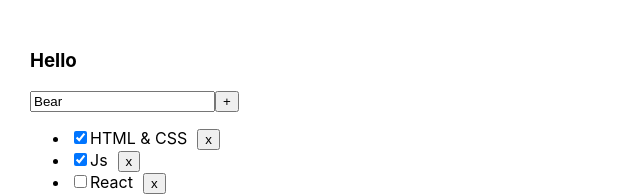
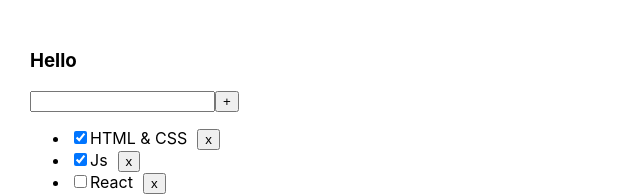
Before and after one commit to Dimkysy/repeat-todolist-lushci, a React (Create React App) app: page / in a window 1280 px wide. Shown: the top 196 px of the page, without its empty margins (0-640 px from the left). Built offline with nearby package versions, Linux system fonts and the light colour scheme.

Commit message:
repeat 2 lesson 3

```diff
--- a/src/App.tsx
+++ b/src/App.tsx
@@ -21,10 +21,7 @@ function App() {
     }
 
     function addTask (title:string) {
-        let task = {id:v1(), title:title, isDone:false}
-        let newTask = [task, ...tasks]
-        setTasks(newTask)
-
+        setTasks([{id:v1(), title:title, isDone:false}, ...tasks])
     }
 
 
--- a/src/Todolist.tsx
+++ b/src/Todolist.tsx
@@ -1,51 +1,76 @@
-import React, {useState} from "react";
+import React, {ChangeEvent, useState} from "react";
 import {FilterValuesType} from "./App";
 
 
 type TaskType = {
-    id:string
-    title:string
-    isDone:boolean
+    id: string
+    title: string
+    isDone: boolean
 }
 
 
 type PropsType = {
-    title:string
-    task:Array<TaskType>
-    removeTask:(id:string) => void
-    chengeFileter : (value : FilterValuesType) => void
-    addTask: (title:string) => void
+    title: string
+    task: Array<TaskType>
+    removeTask: (id: string) => void
+    chengeFileter: (value: FilterValuesType) => void
+    addTask: (title: string) => void
 }
 
-export function Todolist(props:PropsType) {
+export function Todolist(props: PropsType) {
 
 
-    let [title, setTitle] = useState("Bear")
+    let [title, setTitle] = useState("")
+
+    let addTask = () => {
+        props.addTask(title)
+        setTitle("")
+    }
+
+    const onChangeHandler = (e: ChangeEvent<HTMLInputElement>) => {
+        setTitle(e.currentTarget.value)
+    }
+    // @ts-ignore
+    const onKeyPressHandler = (e: KeyboardEvent<HTMLInputElement>) => {
+        if (e.charCode === 13) {
+            addTask()
+        }
+    }
+
+    const onAllHandler = () =>  props.chengeFileter("all")
+    const onActiveHandler = () => props.chengeFileter("active")
+    const onCompletedHandler = () => props.chengeFileter("completed")
+
 
     return (
-
         <div>
             <h3>{props.title}</h3>
             <div>
-                <input value={title}/>
-                <button onClick={()=> props.addTask(title)} >+</button>
+                <input value={title}
+                       onChange={onChangeHandler}
+                       onKeyPress={onKeyPressHandler}
+                />
+                <button onClick={addTask}>+</button>
             </div>
             <ul>
 
                 {
-                    props.task.map( t => <li key={t.id}>
-                            <input type="checkbox" checked={t.isDone}/>
-                            <span>{t.title}</span>
-                            <button className="buttonDell" type="button" onClick = {()=> props.removeTask(t.id)} >x</button>
-                    </li>
-                    )
+                    props.task.map(t => {
+                        const onClickHandler = () => props.removeTask(t.id)
+                        return (
+                            <li key={t.id}>
+                                <input type="checkbox" checked={t.isDone}/>
+                                <span>{t.title}</span>
+                                <button className="buttonDell" type="button" onClick={onClickHandler}>x</button>
+                            </li>
+                        )
+                    })
                 }
-
             </ul>
             <div>
-                <button onClick={() => props.chengeFileter("all")}>All</button>
-                <button onClick={()=> props.chengeFileter("active")} >Active</button>
-                <button onClick = {()=> props.chengeFileter("completed")} >Completed</button>
+                <button onClick={onAllHandler}>All</button>
+                <button onClick={onActiveHandler}>Active</button>
+                <button onClick={onCompletedHandler}>Completed</button>
             </div>
         </div>
     )
```
